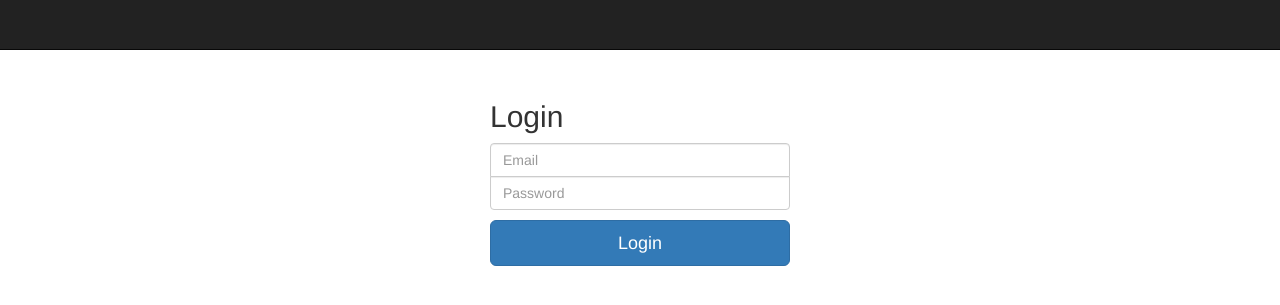
After one commit to camlinke/movie-recommender, a Flask app: page /login in a window 1280 px wide. The commit adds this page. Shown: the top 305 px of the page. Run offline with Flask 2, Linux system fonts and the light colour scheme; some libraries are stand-ins or nearby versions.

Commit message:
Signup, login, and logout working

```diff
--- a/app/__init__.py
+++ b/app/__init__.py
@@ -1,10 +1,13 @@
 from flask import Flask
 from flask.ext.sqlalchemy import SQLAlchemy
 from flask.ext.bcrypt import Bcrypt
-# from flask.ext.login import LoginManager
+from flask.ext.login import LoginManager
 
 app = Flask(__name__)
 db = SQLAlchemy(app)
 bcrypt = Bcrypt(app)
 
+login_manager = LoginManager()
+login_manager.init_app(app)
+
 from app import routes, models
--- /dev/null
+++ b/app/forms.py
@@ -0,0 +1,11 @@
+from flask_wtf import Form
+from wtforms import StringField, PasswordField
+from wtforms.validators import DataRequired
+
+class SignUpForm(Form):
+    email = StringField('Email', validators=[DataRequired()])
+    password = PasswordField('Password', validators=[DataRequired()])
+
+class LoginForm(Form):
+    email = StringField('Email', validators=[DataRequired()])
+    password = PasswordField('Password', validators=[DataRequired()])
--- a/app/routes.py
+++ b/app/routes.py
@@ -1,14 +1,71 @@
-from app import app
-from flask import render_template
+from app import app, db, login_manager
+from flask import render_template, redirect, request, url_for
+from flask.ext.login import login_user, logout_user, login_required, current_user
+from forms import SignUpForm, LoginForm
+from models import User
+from sqlalchemy.exc import IntegrityError
+
+@login_manager.user_loader
+def load_user(user_id):
+    return User.query.filter_by(id=user_id).first()
+
+@login_manager.unauthorized_handler
+def unauthorized():
+    return redirect(url_for('signup'))
 
 @app.route('/')
 def home():
     return render_template('home.html')
 
 @app.route('/rate')
+@login_required
 def rate():
     return render_template('rate.html')
 
 @app.route('/recommendations')
+@login_required
 def recommendations():
     return render_template('recommendations.html')
+
+@app.route('/signup', methods=['GET', 'POST'])
+def signup():
+    form = SignUpForm()
+    if request.method == 'POST' and form.validate_on_submit():
+        try:
+            if User.query.filter_by(email=form.email.data.lower()).first():
+                print "User Exists"
+                return render_template('signup.html', form=form)
+            else:
+                user = User(email=form.email.data, password=form.password.data)
+                db.session.add(user)
+                db.session.commit()
+                login_user(user)
+                return redirect(url_for('recommendations'))
+        except IntegrityError:
+            db.session.rollback()
+            print "some sort of database error"
+            return render_template('signup.html', form=form)
+    else:
+        print "form or post error"
+    return render_template('signup.html', form=form)
+
+@app.route('/login', methods=['GET', 'POST'])
+def login():
+    form = LoginForm()
+    if request.method == "POST" and form.validate_on_submit():
+        user = User.query.filter_by(email=form.email.data.lower()).first()
+        if user and user.check_password(form.password.data):
+            login_user(user)
+            return redirect(url_for('recommendations'))
+        else:
+            print "user/username don't work"
+            return render_template('login.html', form=form)
+    else:
+        print "form or post error"
+    return render_template('login.html', form=form)
+
+@app.route('/logout')
+@login_required
+def logout():
+    logout_user()
+    return redirect(url_for('home'))
--- a/app/static/css/styles.css
+++ b/app/static/css/styles.css
@@ -1,3 +1,22 @@
 body {
     padding-top: 65px;
 }
+
+.form-signup {
+    max-width: 330px;
+    padding: 15px;
+    margin-left: auto;
+    margin-right: auto;
+}
+
+.form-signup input[type="email"] {
+    margin-bottom: -1px;
+    border-bottom-right-radius: 0;
+    border-bottom-left-radius: 0;
+}
+
+.form-signup input[type="password"] {
+    margin-bottom: 10px;
+    border-top-left-radius: 0;
+    border-top-right-radius: 0;
+}
--- a/app/templates/home.html
+++ b/app/templates/home.html
@@ -3,7 +3,8 @@
     <div class="container main">
         <div class="row">
             <div class="col-md-12">
-                <table class="table table-striped">
+                home
+                {# <table class="table table-striped">
                     <thead>
                         <tr>
                             <th>Movie Name</th>
@@ -16,7 +17,7 @@
                             <td>*****</td>
                         </tr>
                     </tbody>
-                </table>
+                </table> #}
             </div>
         </div>
     </div>
--- /dev/null
+++ b/app/templates/login.html
@@ -0,0 +1,16 @@
+{% extends "base.html" %}
+{% block content %}
+    <div class="container main">
+        <div class="row">
+            <div class="col-md-12">
+                <form class="form-signup" method="POST", action="{{ url_for('login') }}">
+                    <h2>Login</h2>
+                    {{ form.csrf_token }}
+                    {{ form.email(placeholder="Email", class="form-control", type="email") }}
+                    {{ form.password(placeholder="Password", class="form-control", type="password") }}
+                    <button class="btn btn-lg btn-primary btn-block", type="submit">Login</button>
+                </form>
+            </div>
+        </div>
+    </div>
+{% endblock content %}
--- a/requirements.txt
+++ b/requirements.txt
@@ -1,9 +1,11 @@
 alembic==0.7.7
 Flask==0.10.1
 Flask-Bcrypt==0.6.2
+Flask-Login==0.2.11
 Flask-Migrate==1.5.0
 Flask-Script==2.0.5
 Flask-SQLAlchemy==2.0
+Flask-WTF==0.12
 itsdangerous==0.24
 Jinja2==2.7.3
 Mako==1.0.1
@@ -13,3 +15,4 @@ python-bcrypt==0.3.1
 SQLAlchemy==1.0.8
 Werkzeug==0.9.6
 wheel==0.24.0
+WTForms==2.0.2
```
Also changed, not shown: app/templates/signup.html (added, +16 -0 lines).
